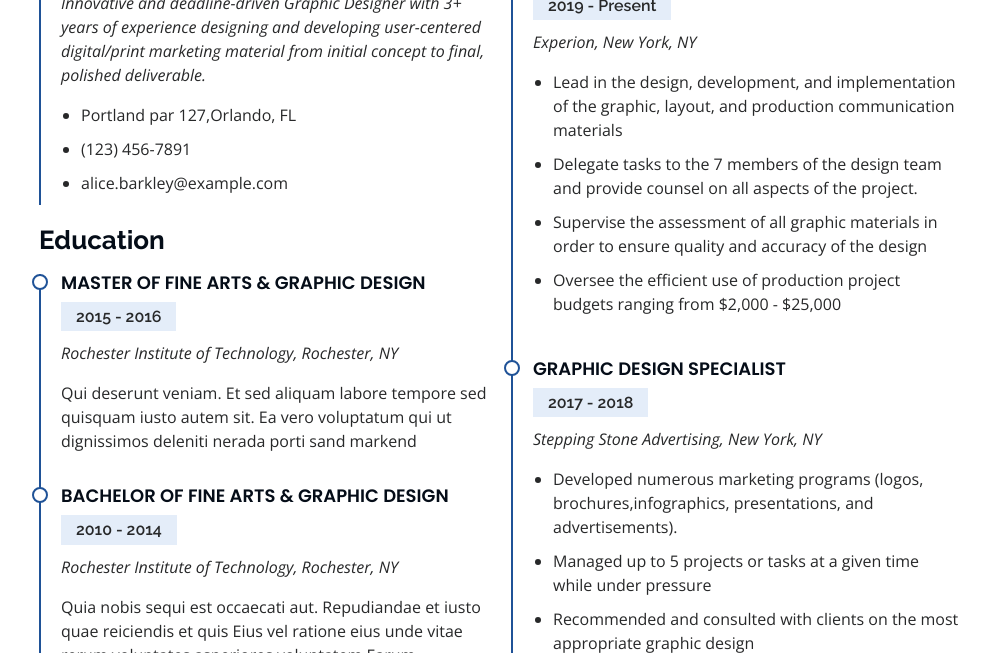
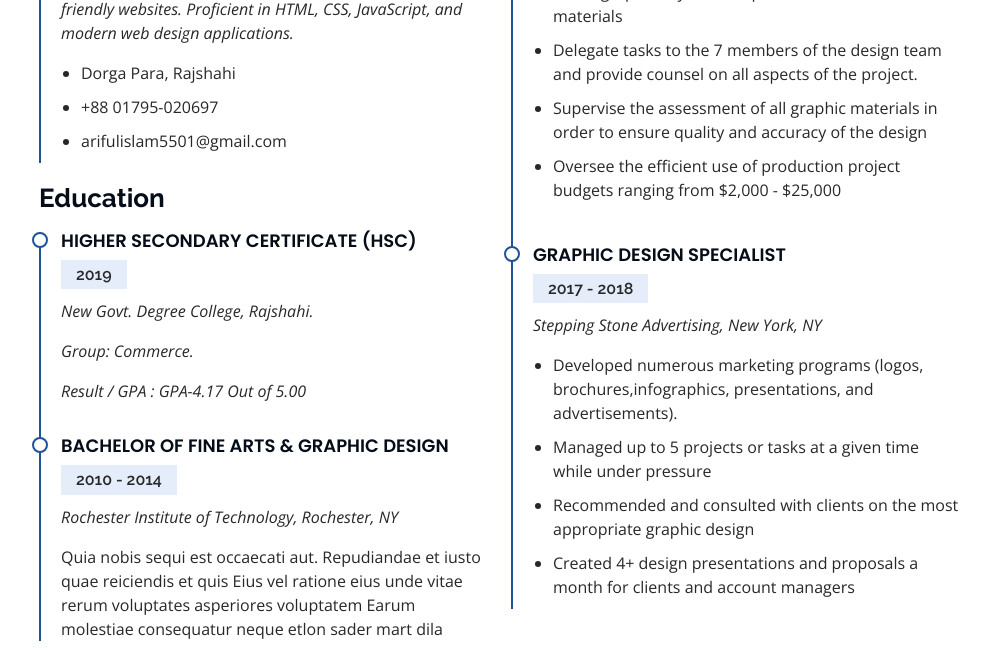
Before and after one commit to ariful5501/personal, a plain HTML site: page index.html in a window 1280 px wide. Shown: the part 2844-3497 px from the top of the page, without its empty margins (291-1280 px from the left). Drawn offline with nearby package versions, Linux system fonts and the light colour scheme.

Commit message:
EDUCATION ADD

```diff
--- a/index.html
+++ b/index.html
@@ -149,7 +149,7 @@
               <i class="bi bi-emoji-smile"></i>
               <span data-purecounter-start="0" data-purecounter-end="232" data-purecounter-duration="1"
                 class="purecounter"></span>
-              <p><strong>Happy Clients</strong> consequuntur quae</p>
+              <p><strong>Happy Clients</strong></p>
             </div>
           </div>
 
@@ -158,7 +158,7 @@
               <i class="bi bi-journal-richtext"></i>
               <span data-purecounter-start="0" data-purecounter-end="521" data-purecounter-duration="1"
                 class="purecounter"></span>
-              <p><strong>Projects</strong> adipisci atque cum quia aut</p>
+              <p><strong>Projects</strong> </p>
             </div>
           </div>
 
@@ -167,7 +167,7 @@
               <i class="bi bi-headset"></i>
               <span data-purecounter-start="0" data-purecounter-end="1453" data-purecounter-duration="1"
                 class="purecounter"></span>
-              <p><strong>Hours Of Support</strong> aut commodi quaerat</p>
+              <p><strong>Hours Of Support</strong> </p>
             </div>
           </div>
 
@@ -176,7 +176,7 @@
               <i class="bi bi-people"></i>
               <span data-purecounter-start="0" data-purecounter-end="32" data-purecounter-duration="1"
                 class="purecounter"></span>
-              <p><strong>Hard Workers</strong> rerum asperiores dolor</p>
+              <p><strong>Hard Workers</strong> </p>
             </div>
           </div>
 
@@ -191,8 +191,8 @@
 
         <div class="section-title">
           <h2>Skills</h2>
-          <p>It takes great pains to benefit. His needs result from something that actually drives him away. Let them be what they want. Anyone whom anyone desires. And no one who hinders receives the others. Because he should flee in this office of convenience, which is here.
-          </p>
+          <!-- <p>It takes great pains to benefit. His needs result from something that actually drives him away. Let them be what they want. Anyone whom anyone desires. And no one who hinders receives the others. Because he should flee in this office of convenience, which is here.
+          </p> -->
         </div>
 
         <div class="row skills-content">
@@ -236,20 +236,20 @@
             </div>
 
             <div class="progress">
-              <span class="skill">WordPress/CMS <i class="val">90%</i></span>
+              <span class="skill">WordPress <i class="val">90%</i></span>
               <div class="progress-bar-wrap">
                 <div class="progress-bar" role="progressbar" aria-valuenow="90" aria-valuemin="0" aria-valuemax="100">
                 </div>
               </div>
             </div>
 
-            <div class="progress">
+            <!-- <div class="progress">
               <span class="skill">Photoshop <i class="val">55%</i></span>
               <div class="progress-bar-wrap">
                 <div class="progress-bar" role="progressbar" aria-valuenow="55" aria-valuemin="0" aria-valuemax="100">
                 </div>
               </div>
-            </div>
+            </div> -->
 
           </div>
 
@@ -273,23 +273,29 @@
             <h3 class="resume-title">Sumary</h3>
             <div class="resume-item pb-0">
               <h4>Md. Ariful Islam</h4>
-              <p><em>Innovative and deadline-driven Graphic Designer with 3+ years of experience designing and
-                  developing user-centered digital/print marketing material from initial concept to final, polished
-                  deliverable.</em></p>
+              <p><em>Innovative and deadline-driven Web Designer with one
+                years of experience designing and developing user-centered
+                digital/print marketing material from initial concept to final,
+                polished deliverable. Adept at understanding client
+                requirements and translating them into engaging user friendly websites. Proficient in HTML, CSS, JavaScript, and
+                modern web design applications.
+                </em></p>
               <ul>
-                <li>Portland par 127,Orlando, FL</li>
-                <li>(123) 456-7891</li>
-                <li>alice.barkley@example.com</li>
+                <li>Dorga Para, Rajshahi</li>
+                <li>+88 01795-020697</li>
+                <li>arifulislam5501@gmail.com</li>
               </ul>
             </div>
 
             <h3 class="resume-title">Education</h3>
             <div class="resume-item">
-              <h4>Master of Fine Arts &amp; Graphic Design</h4>
-              <h5>2015 - 2016</h5>
-              <p><em>Rochester Institute of Technology, Rochester, NY</em></p>
-              <p>Qui deserunt veniam. Et sed aliquam labore tempore sed quisquam iusto autem sit. Ea vero voluptatum qui
-                ut dignissimos deleniti nerada porti sand markend</p>
+              <h4>Higher Secondary Certificate (HSC)</h4>
+              <h5>2019</h5>
+              <p><em>New Govt. Degree College, Rajshahi.</em></p>
+              <p><em>Group: Commerce.               </em></p>
+              <p><em>Result / GPA : GPA-4.17 Out of 5.00</em></p>
+              <!-- <p>Qui deserunt veniam. Et sed aliquam labore tempore sed quisquam iusto autem sit. Ea vero voluptatum qui
+                ut dignissimos deleniti nerada porti sand markend</p> -->
             </div>
             <div class="resume-item">
               <h4>Bachelor of Fine Arts &amp; Graphic Design</h4>
```
